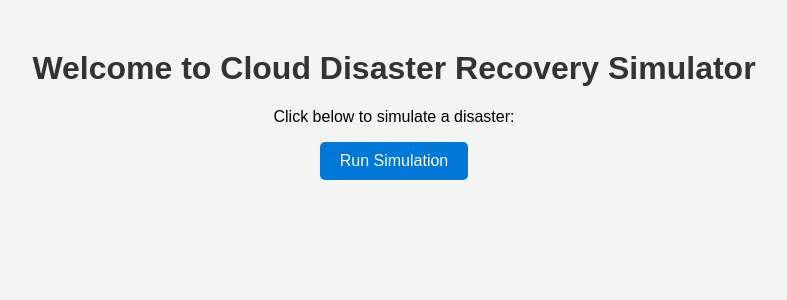
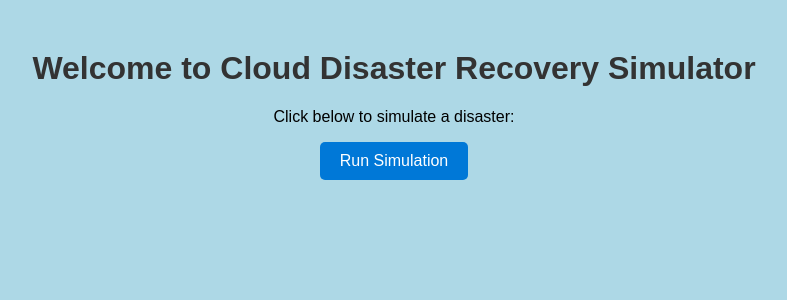
Before and after one commit to Narotam15102005/Cloud-Disaster-Recovery-Simulator, a Flask app: page / in a window 1280 px wide. Shown: the top 300 px of the page, without its empty margins (246-1033 px from the left). Run offline with Flask 3, Linux system fonts and the light colour scheme.

Commit message:
Update style.css

```diff
--- a/static/style.css
+++ b/static/style.css
@@ -1,9 +1,10 @@
 body {
     font-family: Arial, sans-serif;
-    background-color: #f4f4f4;
+    background-color: lightblue;   /* test color */
     text-align: center;
     margin-top: 50px;
 }
+
 h1 {
     color: #333;
 }
```
